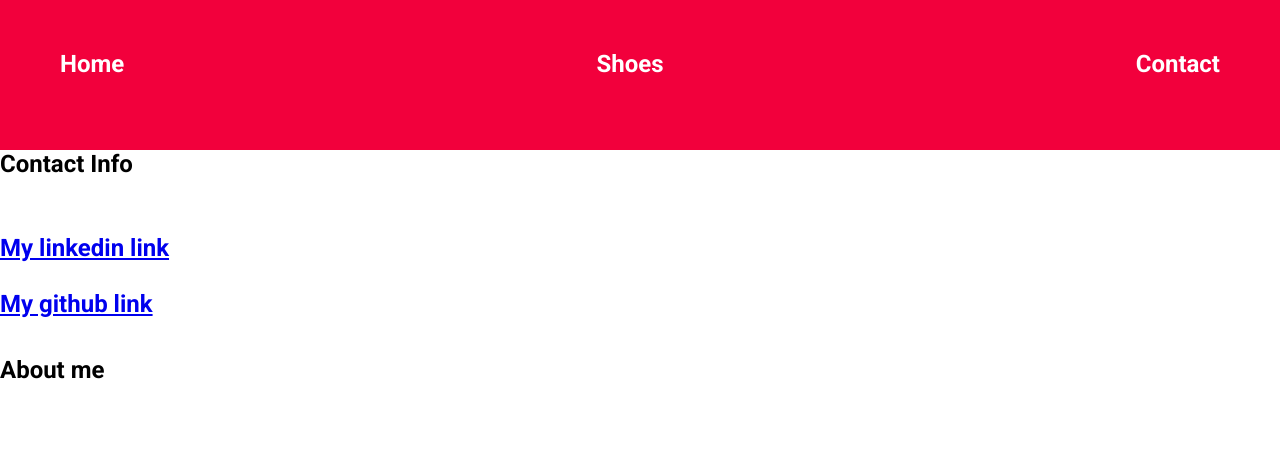
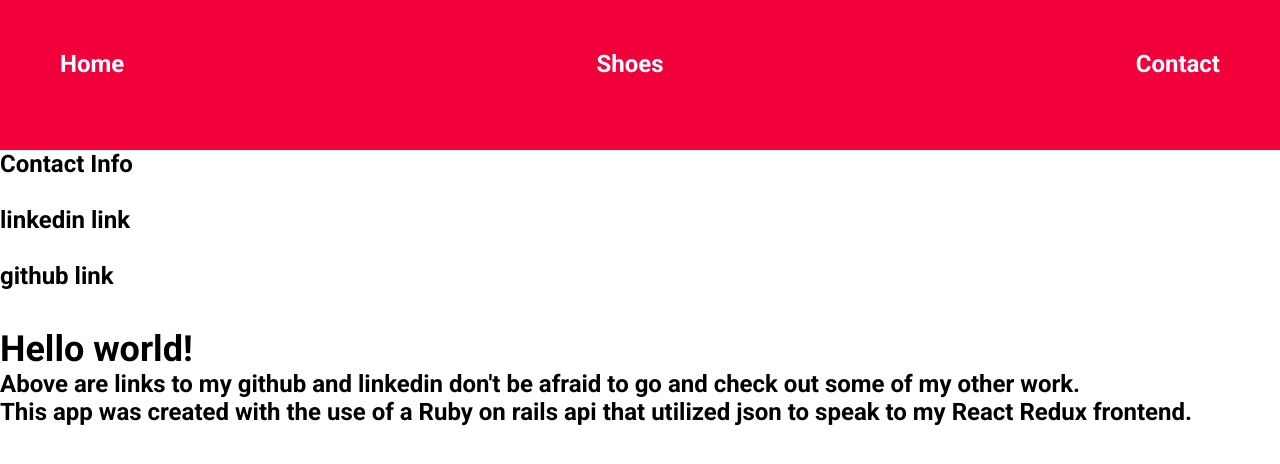
Before and after one commit to pledgedavis/React-ShoeClub, a React (Create React App) app in the folder frontend/: page /contact in a window 1280 px wide. Shown: the top 464 px of the page. Built offline with nearby package versions, Linux system fonts and the light colour scheme.

Commit message:
adding css

```diff
--- a/frontend/src/App.css
+++ b/frontend/src/App.css
@@ -9,15 +9,13 @@
 
 .home {
   background-image: url("./images/shoeWallpaper1.jpeg");
-
 }
 
-.homeText{
+.homeText {
   text-align: center;
   color: white;
   font-size: 70px;
   font-family: "Times New Roman", Times, serif;
-
 }
 header {
   background-image: url("./images/red.jpg");
@@ -95,15 +93,21 @@ text-decoration: none;
   color: white;
 }
 
-.navWords:visited{
+.navWords:visited {
   text-decoration: none;
   color: white;
 }
 
 body {
-background-image: url("") ;
+  background-image: url("");
   -webkit-background-size: cover;
   -moz-background-size: cover;
   -o-background-size: cover;
   background-size: cover;
 }
+
+.contactPageWords {
+  text-align: right;
+  text-decoration: none;
+  color: black;
+}
--- a/frontend/src/components/AboutMe.js
+++ b/frontend/src/components/AboutMe.js
@@ -1,5 +1,11 @@
 import React from "react";
 
 export default function AboutMe() {
-  return <div>About me</div>;
+  return <div>
+    <h2> Hello world! </h2>
+     <p>Above are links to my github and linkedin don't be afraid to go and check out some of my other work.</p>
+     <p>This app was created with the use of a Ruby on rails api that utilized json to speak to my React Redux frontend.</p>
+
+  </div>;
+
 }
--- a/frontend/src/components/ContactMe.js
+++ b/frontend/src/components/ContactMe.js
@@ -4,13 +4,18 @@ export default function ContactMe() {
   return (
     <div>
       Contact Info
-      <br></br> <br></br> <br></br>
-      <a href="https://www.linkedin.com/in/pledge-davis-8a7176183/">
-        My linkedin link
+      <br></br> <br></br>
+      <a
+        href="https://www.linkedin.com/in/pledge-davis-8a7176183/"
+        className="contactPageWords"
+      >
+        linkedin link
       </a>
       <br></br>
       <br></br>
-      <a href="https://github.com/pledgedavis">My github link</a>
+      <a href="https://github.com/pledgedavis" className="contactPageWords">
+        github link
+      </a>
     </div>
   );
 }
--- a/frontend/src/components/ShoeList.js
+++ b/frontend/src/components/ShoeList.js
@@ -34,8 +34,8 @@ export default function ShoeList() {
   });
   console.log("INFO HERE", showShoes);
   return (
-    <div >
-      <h1>Shoe List</h1>
+    <div>
+
       <h4> {showShoes} </h4>
     </div>
   );
--- a/frontend/src/components/ShoePage.js
+++ b/frontend/src/components/ShoePage.js
@@ -53,9 +53,10 @@ export default function ShoePage({ location }) {
   console.log("single shoe from state", shoeSelected);
 
   return (
-    <div >
+    <div>
       <h1> Comment Page </h1>
       <h4> Leave your comments below</h4>
+      <hr></hr>
       <br></br>
       <br></br>
       <br></br>
--- a/frontend/src/components/WelcomeAbout.js
+++ b/frontend/src/components/WelcomeAbout.js
@@ -2,9 +2,16 @@ import React from 'react'
 
 export default function WelcomeAbout() {
     return (
-        <div>
-
-            <h3>Hello! welcome to the shoegram app where you can read others comment and create your own on iconic shoes enjoy. </h3>
-        </div>
-    )
+      <div>
+        <hr></hr>
+        <h1>
+          <strong>ShoesOnFire</strong>
+        </h1>
+        <hr></hr>
+        <h3>
+          <p>Hello! welcome to the ShoesOnFire app where you can read others comment's
+          and create your own on iconic shoes.</p><p> Use the Home,Shoes, and contact pages to navigate through the app enjoy!</p>
+        </h3>
+      </div>
+    );
 }
--- a/frontend/src/containers/Welcome.js
+++ b/frontend/src/containers/Welcome.js
@@ -7,8 +7,6 @@ export default function Welcome() {
     <div>
       <WelcomeHeader />
 
-      <br></br> <br></br> <br></br> <br></br>
-      <br></br> <br></br> <br></br> <br></br> <br></br> <br></br> <br></br>
       <WelcomeAbout />
     </div>
   );
```
Also changed, not shown: 2 other files (tests, documents, lock files or other folders). Lines whose indentation alone changed are shown as unchanged.
